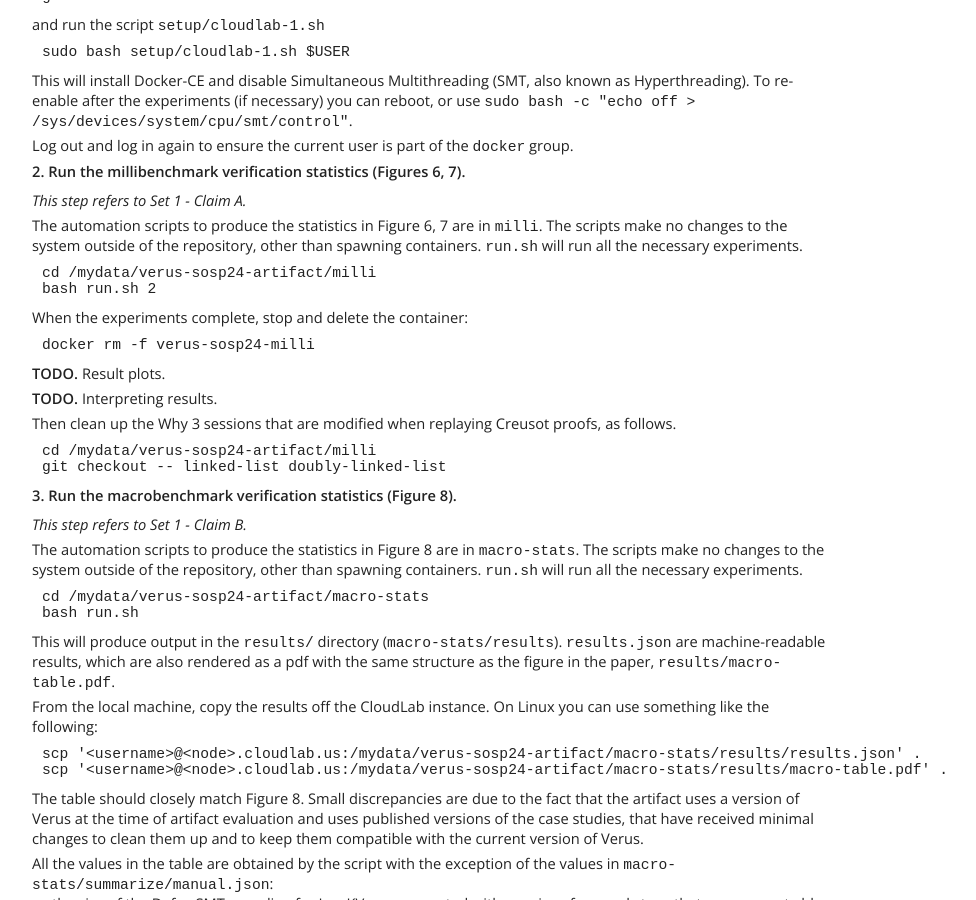
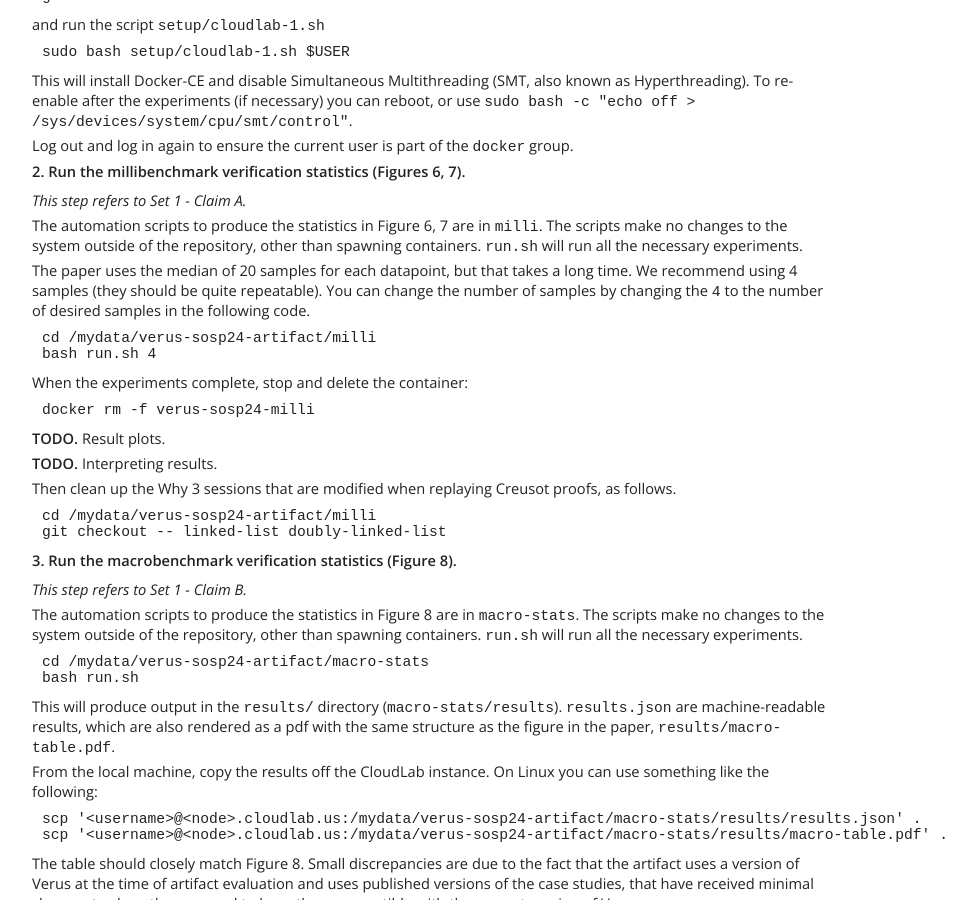
Before and after one commit to verus-lang/paper-sosp24-artifact, a Jekyll site: the page built from site/guide.md, in a window 1280 px wide and 900 px high, scrolled down 1931 px. Shown: the whole window, without its empty margins (8-984 px from the left). Built offline with Jekyll 4.4.1, drawn with Linux system fonts in a browser that asks for light colours.

Commit message:
explain samples

````diff
--- a/site/guide.md
+++ b/site/guide.md
@@ -122,9 +122,13 @@ The automation scripts to produce the statistics in Figure 6, 7 are in `milli`.
 The scripts make no changes to the system outside of the repository, other than spawning
 containers. `run.sh` will run all the necessary experiments.
 
+The paper uses the median of 20 samples for each datapoint, but that takes a long time.
+We recommend using 4 samples (they should be quite repeatable). You can change the number of
+samples by changing the `4` to the number of desired samples in the following code.
+
 ```shell
 cd /mydata/verus-sosp24-artifact/milli
-bash run.sh 2
+bash run.sh 4
 ```
 
 When the experiments complete, stop and delete the container:
````
